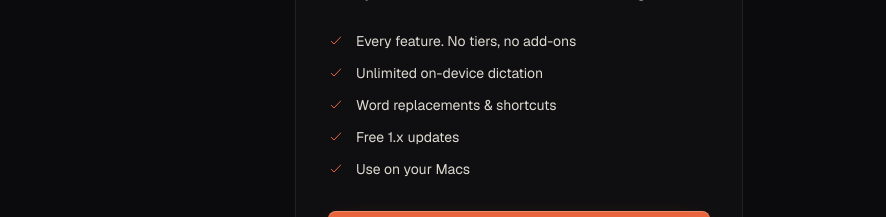
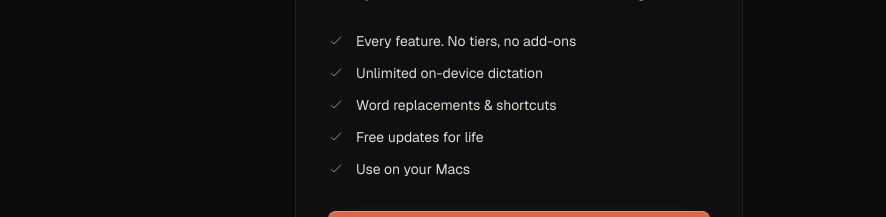
Before and after one commit to vishutdhar/koegaki-web, a Next.js app: page / in a window 1280 px wide. Shown: the part 4140-4357 px from the top of the page, without its empty margins (121-1007 px from the left). Built offline with nearby package versions, Linux system fonts and the light colour scheme; no server answers.

Commit message:
Promise free updates for life (#10)

```diff
--- a/components/faq.tsx
+++ b/components/faq.tsx
@@ -21,7 +21,7 @@ export const FAQS = [
   },
   {
     q: "Do I get updates?",
-    a: "Yes, every 1.x update is included with your license. If a paid major upgrade ever exists, your version keeps working as is.",
+    a: "Yes. Every update is included with your license, for life. Buy once and the app keeps getting better.",
   },
   {
     q: "Is there a Windows version?",
--- a/components/pricing.tsx
+++ b/components/pricing.tsx
@@ -8,7 +8,7 @@ const INCLUDED = [
   "Every feature. No tiers, no add-ons",
   "Unlimited on-device dictation",
   "Word replacements & shortcuts",
-  "Free 1.x updates",
+  "Free updates for life",
   "Use on your Macs",
 ];
 
```
